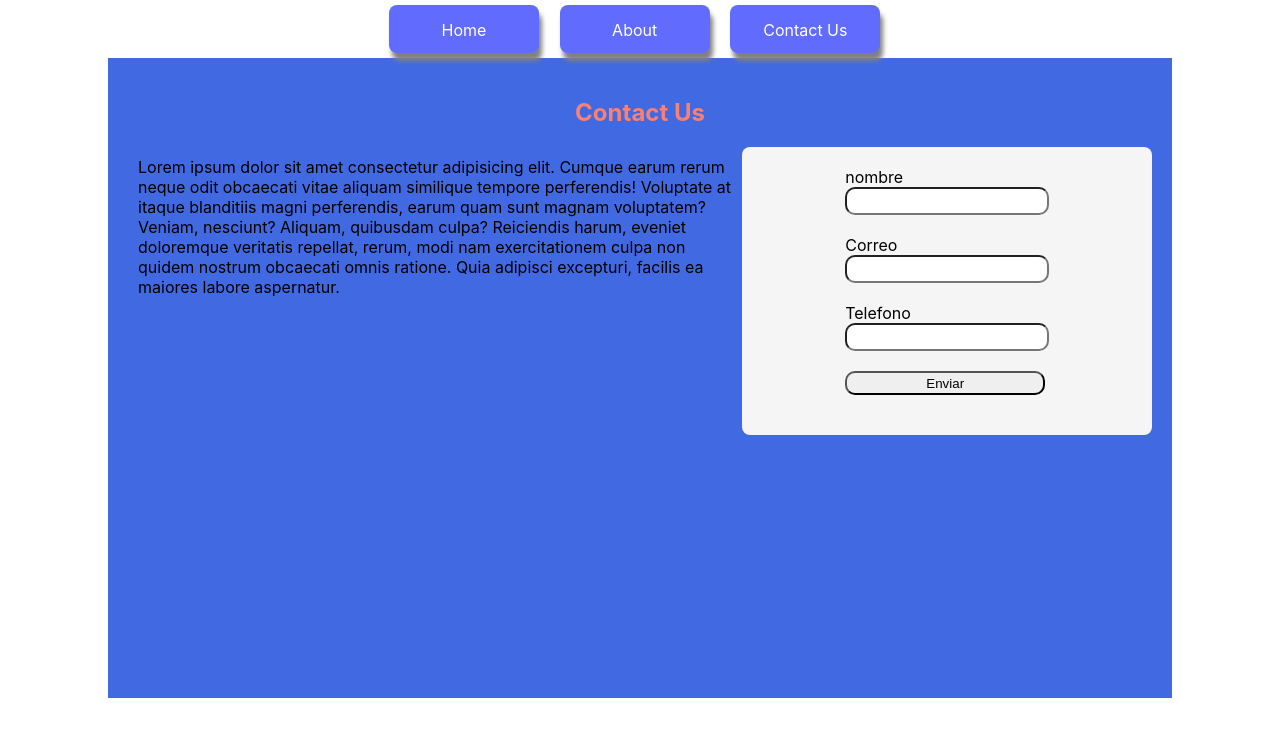
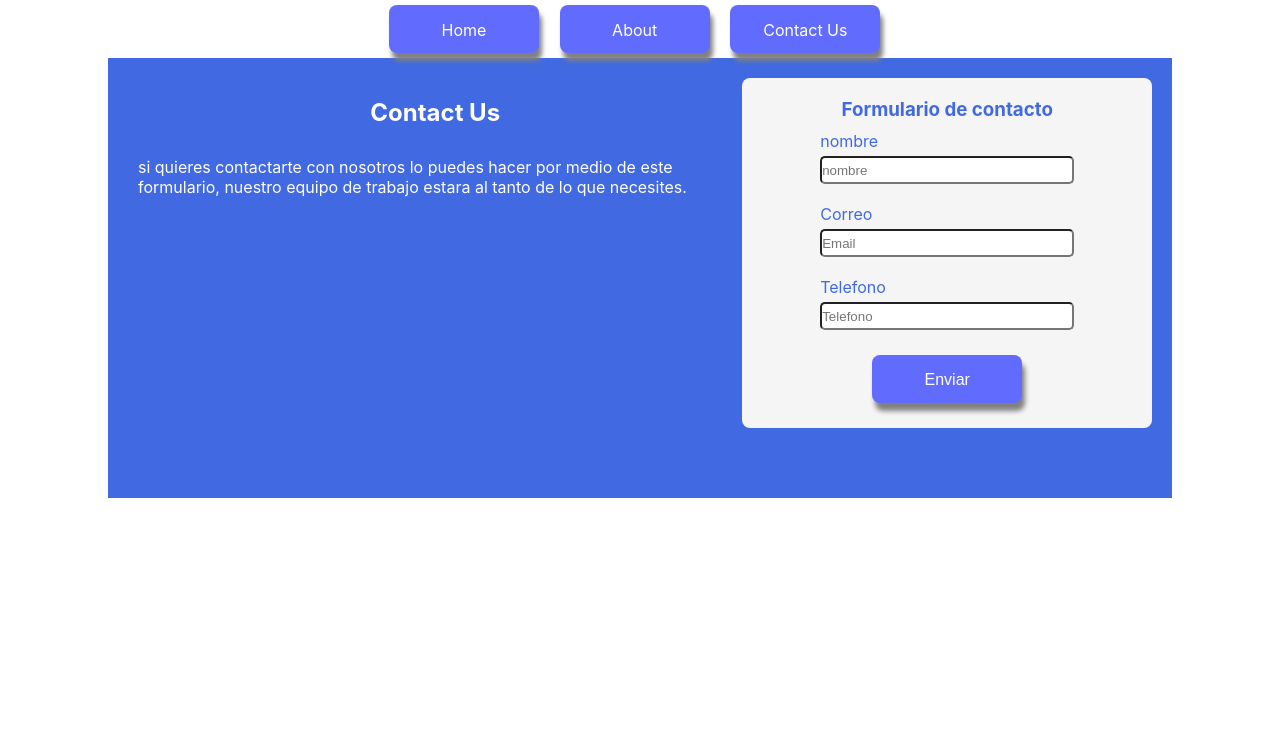
Before and after one commit to nickothan/routes, a React (Create React App) app: page /contact-us in a window 1280 px wide. Shown: the top 736 px of the page. Built offline with nearby package versions, Linux system fonts and the light colour scheme.

Commit message:
Edicion de textos y formulario

```diff
--- a/src/Pages/About/About.jsx
+++ b/src/Pages/About/About.jsx
@@ -6,28 +6,12 @@ export default function About() {
         <MiAbout>
             <h2>About</h2>
             <div className="sobreNosotros">
-                <div className="somos">
-                    <h3>¿Quienes Somos?</h3>
+                <div className="porque">
+                    <h3>¿Por qué lo hacemos?</h3>
                     <p>
-                        Lorem ipsum dolor sit amet consectetur, adipisicing elit. Alias ipsam
-                        facilis, magni deleniti quod eaque asperiores sed. Sunt molestias asperiores
-                        accusantium harum quibusdam tempore quis, commodi distinctio consectetur
-                    </p>
-                </div>
-                <div className="hacemos">
-                    <h3>Qué Hacemos?</h3>
-                    <p>
-                        Lorem ipsum dolor sit amet consectetur, adipisicing elit. Alias ipsam
-                        facilis, magni deleniti quod eaque asperiores sed. Sunt molestias asperiores
-                        accusantium harum quibusdam tempore quis, commodi distinctio consectetur
-                    </p>
-                </div>
-                <div className="porque">
-                    <h3>Por qué lo hacemos?</h3>
-                    <p>
-                        Lorem ipsum dolor sit amet consectetur, adipisicing elit. Alias ipsam
-                        facilis, magni deleniti quod eaque asperiores sed. Sunt molestias asperiores
-                        accusantium harum quibusdam tempore quis, commodi distinctio consectetur
+                        Muchas veces pensamos solo en nosotros, pero muy pocas vececes pensamos a
+                        nivel de barrios, ciudades, paises, continentes o planetas, pero el universo
+                        esta lleno de tantas sorpresas que compartiremos con ustes algunas de ellas.
                     </p>
                 </div>
             </div>
--- a/src/Pages/About/style.js
+++ b/src/Pages/About/style.js
@@ -4,7 +4,8 @@ export const MiAbout = styled.div`
     whidth: 100%;
     height: 600px;
     max-width: 1024px;
-    background: salmon;
+    background: #4169e1;
+    color: white;
 
     margin: auto;
     padding: 20px;
@@ -14,32 +15,18 @@ export const MiAbout = styled.div`
         text-align: center;
     }
 
-    h3 {
-        text-align: center;
-        color: white;
-    }
     .sobreNosotros {
-        display: grid;
-        grid-template-columns: repeat(3, 1fr);
-        grid-gap: 5px;
-
-        @media (max-width: 990px) {
-            grid-template-columns: repeat(2, 1fr);
-            grid-gap: 10px;
-            justify-items: center;
+        h3 {
+            text-align: center;
         }
 
-        @media (max-width: 768px) {
-            grid-template-columns: 1fr;
-            grid-gap: 10px;
-            justify-items: center;
+        div {
+            width: 500px;
+            margin: auto;
+            background: royalblue;
+            padding: 10px;
+            border-radius: 8px;
+            box-shadow: 0px 3px 1px violet;
         }
     }
-    .sobreNosotros > div {
-        width: 300px;
-        background: royalblue;
-        padding: 10px;
-        border-radius: 8px;
-        box-shadow: 2px 2px 5px violet;
-    }
 `;
--- a/src/Pages/ContactUs/ContactUs.jsx
+++ b/src/Pages/ContactUs/ContactUs.jsx
@@ -5,28 +5,29 @@ import {MiContactUs} from "./style.js";
 export default function ContactUs() {
     return (
         <MiContactUs>
-            <h2>Contact Us</h2>
             <div className="contenidoContactUs">
                 <div className="descripcionContactUs">
+                    <h2>Contact Us</h2>
                     <p>
-                        Lorem ipsum dolor sit amet consectetur adipisicing elit. Cumque earum rerum
-                        neque odit obcaecati vitae aliquam similique tempore perferendis! Voluptate
-                        at itaque blanditiis magni perferendis, earum quam sunt magnam voluptatem?
-                        Veniam, nesciunt? Aliquam, quibusdam culpa? Reiciendis harum, eveniet
-                        doloremque veritatis repellat, rerum, modi nam exercitationem culpa non
-                        quidem nostrum obcaecati omnis ratione. Quia adipisci excepturi, facilis ea
-                        maiores labore aspernatur.
+                        si quieres contactarte con nosotros lo puedes hacer por medio de este
+                        formulario, nuestro equipo de trabajo estara al tanto de lo que necesites.
                     </p>
                 </div>
                 <form action="">
-                    <label htmlFor="">nombre</label>
-                    <input type="text" placeholder=""/>
+                    <h3>
+                        Formulario de contacto <br />
+                    </h3>
+
+                    <label htmlFor="nombre"> nombre</label>
+                    <input type="text" name="nombre" id="nombre" placeholder="nombre" />
                     <label htmlFor="">Correo</label>
-                    <input type="text" />
+                    <input type="mail" name="Email" id="Email" placeholder="Email" />
                     <label htmlFor="">Telefono</label>
-                    <input type="text" />
+                    <input type="text" name="Telefono" id="Telefono" placeholder="Telefono" />
 
-                    <input type="submit" value="Enviar" />
+                    <button type="submit" className="btn-pr" value="Enviar">
+                        Enviar
+                    </button>
                 </form>
             </div>
         </MiContactUs>
--- a/src/Pages/ContactUs/style.js
+++ b/src/Pages/ContactUs/style.js
@@ -2,16 +2,16 @@ import styled from "styled-components";
 
 export const MiContactUs = styled.div`
     whidth: 100%;
-    height: 600px;
+    height: 400px;
     max-width: 1024px;
     background: royalblue;
 
+    color: white;
     margin: auto;
     padding: 20px;
 
     h2 {
         margin: 20px;
-        color: salmon;
         text-align: center;
     }
     .contenidoContactUs {
@@ -30,16 +30,51 @@ export const MiContactUs = styled.div`
         display: grid;
         grid-template-rows: auto;
         justify-content: center;
-
+        justify-items: center;
+        color: royalblue;
         padding: 20px;
         background: #f5f5f5;
         border-radius: 8px;
-    }
 
-    input {
-        width: 200px;
-        height: 24px;
-        border-radius: 10px;
-        margin-bottom: 20px;
+        h3 {
+            margin-bottom: 10px;
+        }
+
+        label {
+            justify-self: stretch;
+        }
+
+        input {
+            margin-top: 5px;
+            width: 250px;
+            height: 24px;
+            border-radius: 5px;
+            margin-bottom: 20px;
+        }
+        button {
+            float: left;
+            background-color: #616cff;
+            color: white;
+            font-size: 16px;
+            text-align: center;
+            text-decoration: none;
+            line-height: 50px;
+            margin: 5px;
+            width: 150px;
+            height: 48px;
+            border: none;
+            border-radius: 8px;
+            box-shadow: 3px 8px 5px grey;
+            cursor: pointer;
+        }
+
+        button:hover {
+            box-shadow: 2px 5px 5px grey;
+        }
+
+        button:active {
+            opacity: 90%;
+            box-shadow: none;
+        }
     }
 `;
--- a/src/Pages/Home/Home.jsx
+++ b/src/Pages/Home/Home.jsx
@@ -5,24 +5,12 @@ import {MiHome} from "./style.js";
 export default function Home() {
     return (
         <MiHome>
-            <h2>El universo</h2>
             <div className="home">
                 <div className="presentacion">
-                    <p>
-                        Lorem ipsum dolor sit amet consectetur adipisicing elit. Ea dicta corporis
-                        voluptas dolorem esse amet vero molestiae rerum dolore sequi at cumque fugit
-                        alias repellendus, a incidunt quidem aperiam error? Architecto beatae
-                        veritatis voluptas rem rerum distinctio facere quia dolorem sunt! Ipsa,
-                        perferendis asperiores molestias sunt repellendus nemo esse qui quis iste
-                        exercitationem doloremque quos. Sit ducimus totam sapiente sunt. Veritatis
-                        doloremque voluptas minima magni ea aliquam perferendis atque tempora
-                        tempore animi. Cupiditate velit ex nemo praesentium hic maiores explicabo,
-                        quibusdam est esse. Ipsum debitis iusto, iste consequatur repudiandae ex.
-                        Voluptates, debitis id, assumenda temporibus in adipisci suscipit atque eius
-                        dolor commodi excepturi est eos reiciendis quis natus odio ducimus cumque
-                        impedit neque illum consequatur aut quam repudiandae. Porro, maxime! Quas
-                        beatae nihil voluptate architecto quam quaerat assumenda quos possimus
-                    </p>
+                    <h2>
+                        El universo existe hace billones de años y tuvimos la fortuna de existir al
+                        mismo tiempo
+                    </h2>
                     <img
                         src="https://storage.googleapis.com/www-paredro-com/uploads/2019/07/df45b364-pia15416_small.jpg"
                         alt="Espacio"
@@ -103,10 +91,10 @@ export default function Home() {
                             alt="Imagen de noticia principal"
                         />
                         <div className="descripcionNotocia">
-                            <h3>El Universo</h3>
+                            <h3>10 datos curiosos de nuestro sistema solar</h3>
                             <p>
-                                Lorem ipsum dolor sit amet, consectetur adipisicing elit. Vero fuga
-                                tempore adipisci eius veniam distinctio, ! Nam.
+                                se publicó un estudio según el cual puede existir un noveno planeta
+                                en el sistema solar...
                             </p>
                             <p> 10/20/2050</p>
                         </div>
@@ -114,12 +102,15 @@ export default function Home() {
                     <div className="noticiasActuales">
                         <div className="noticiaActual">
                             <img
-                                src="https://i.pinimg.com/originals/5a/ad/bf/5aadbfd2356924cace9b76f18c360e9a.png"
+                                src="https://www.muyinteresante.com.mx/wp-content/uploads/2018/05/httpstved-prod.adobecqms.netcontentdameditorialTelevisamexicomuyinteresantemxespacio151118univerparr.imgo_.jpg"
                                 alt="Imagen de noticia principal"
                             />
                             <div className="descripcionNotocia">
-                                <h3>El Universo</h3>
-                                <p>Lorem ipsum dolor sit amet, consectetur adipisicing elit.</p>
+                                <h3>Universos paralelos</h3>
+                                <p>
+                                    entran en juego la existencia de varios universos o realidades
+                                    relativamente independientes
+                                </p>
                                 <p> 10/20/2050</p>
                             </div>
                         </div>
@@ -129,20 +120,22 @@ export default function Home() {
                                 alt="Imagen de noticia principal"
                             />
                             <div className="descripcionNotocia">
-                                <h3>El Universo</h3>
+                                <h3>El sistema solar en el que vivimos</h3>
                                 <p>Lorem ipsum dolor sit amet, consectetur adipisicing elit.</p>
                                 <p> 10/20/2050</p>
                             </div>
                         </div>
                         <div className="noticiaActual">
                             <img
-                                src="https://i.pinimg.com/originals/5a/ad/bf/5aadbfd2356924cace9b76f18c360e9a.png"
+                                src="https://st2.depositphotos.com/1722785/9450/i/600/depositphotos_94503338-stock-photo-multiple-glowing-bubble-universes.jpg"
                                 alt="Imagen de noticia principal"
                             />
                             <div className="descripcionNotocia">
-                                <h3>El Universo</h3>
-                                <p>Lorem ipsum dolor sit amet, consectetur adipisicing elit.</p>
-                                <p> 10/20/2050</p>
+                                <h3>Cosas curiosas del Multiverso</h3>
+                                <p>
+                                    La estructura del multiverso, la naturaleza de cada universo
+                                    dentro de él, así como la relación entre...
+                                </p>
                             </div>
                         </div>
                     </div>
--- a/src/Pages/Home/style.js
+++ b/src/Pages/Home/style.js
@@ -1,8 +1,6 @@
 import styled from "styled-components";
 
 export const MiHome = styled.div`
-    whidth: 100%;
-
     max-width: 1024px;
     background: royalblue;
 
@@ -11,12 +9,15 @@ export const MiHome = styled.div`
 
     h2 {
         margin: 20px;
-        color: salmon;
+        color: white;
         text-align: center;
     }
     .presentacion {
         display: grid;
         grid-template-columns: 1fr 1fr;
+
+        align-items: center;
+        justify-items: center;
 
         @media (max-width: 768px) {
             grid-template-columns: 1fr;
```
